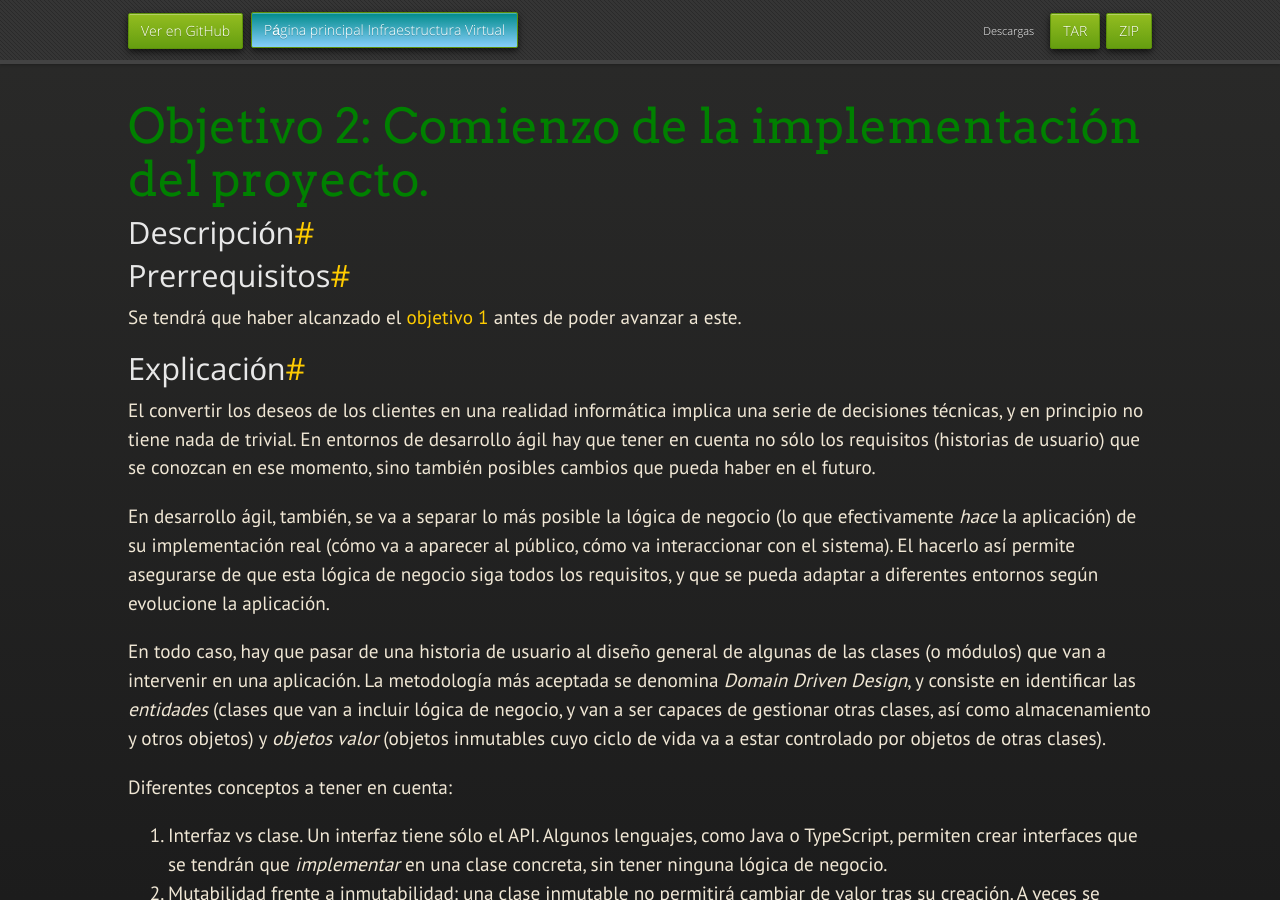
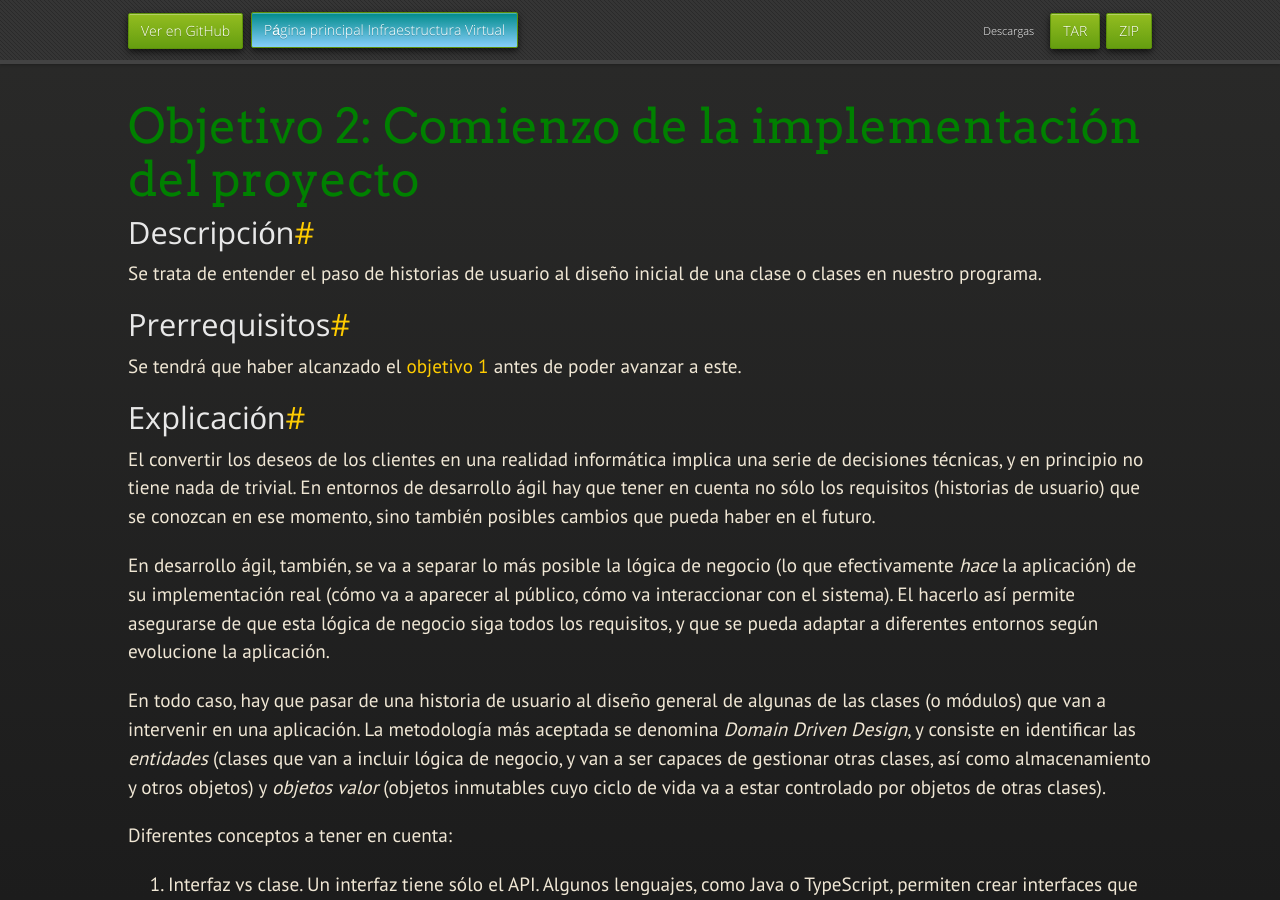
Before and after one commit to JJ/IV, a Jekyll site: the page built from documentos/proyecto/2.Entidad.md, in a window 1280 px wide and 900 px high. Built offline with Jekyll 4.4.1, drawn with Linux system fonts in a browser that asks for light colours; nearby versions of some CDN libraries; some web fonts are replaced; our own code applies the rules of GitHub Pages for plain Markdown files.

Commit message:
Sync documentos/proyecto/2.Entidad.md de master a gh-pages

````diff
--- a/documentos/proyecto/2.Entidad.md
+++ b/documentos/proyecto/2.Entidad.md
@@ -3,9 +3,12 @@ layout: index
 
 
 ---
-# Objetivo 2: Comienzo de la implementación del proyecto.
+# Objetivo 2: Comienzo de la implementación del proyecto
 
 ## Descripción
+
+Se trata de entender el paso de historias de usuario al diseño inicial de una
+clase o clases en nuestro programa.
 
 ## Prerrequisitos
 
@@ -35,6 +38,7 @@ y *objetos valor* (objetos inmutables cuyo ciclo de vida va a estar controlado
 por objetos de otras clases).
 
 Diferentes conceptos a tener en cuenta:
+
 1. Interfaz vs clase. Un interfaz tiene sólo el API. Algunos lenguajes, como
    Java o TypeScript, permiten crear interfaces que se tendrán que *implementar*
    en una clase concreta, sin tener ninguna lógica de negocio.
@@ -120,6 +124,7 @@ solicitado en las entregas anteriores:
 ```yaml
 entidad: src/Recordatorio.js
 ```
+
 * Se tendrá que justificar mínimamente el lenguaje elegido, de acuerdo con los
   requisitos vistos aquí.
 * No es necesario que los ficheros de clase tengan código, pero tendrá que
````
